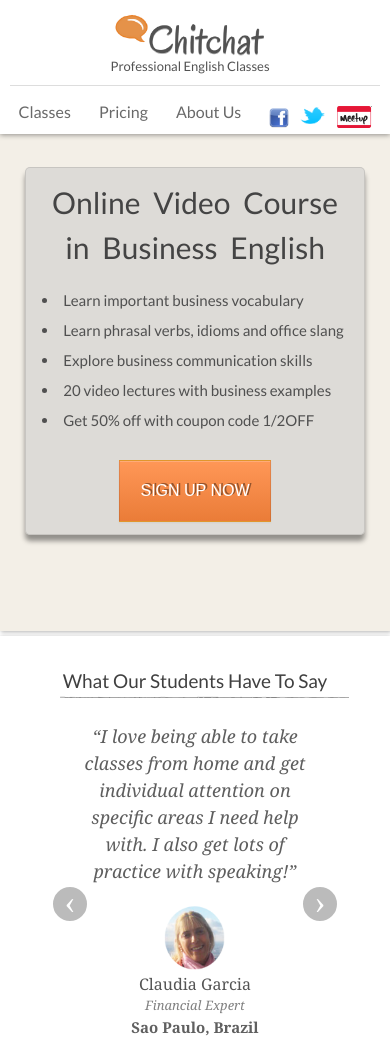
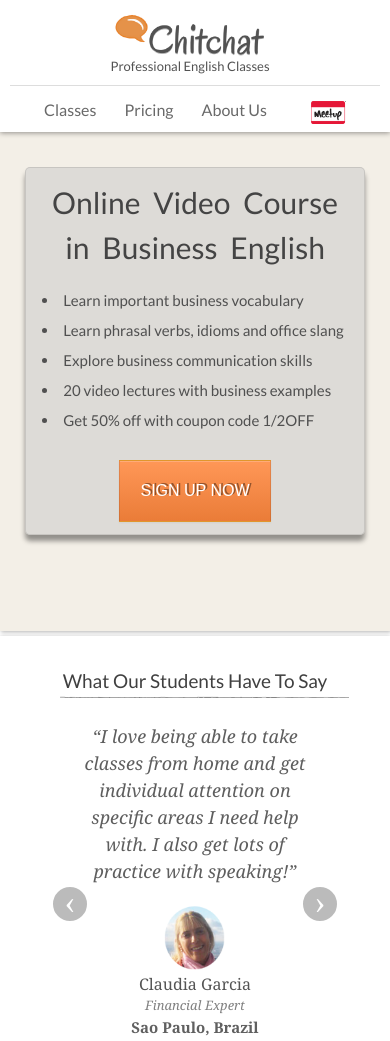
Before and after one commit to moumitasen/chitchat, a website: page public/index.html in a window 390 px wide. Shown: the top 1041 px of the page. Drawn offline with nearby package versions, Linux system fonts and the light colour scheme; a script that the page names is missing; a web font is replaced by a local one.

Commit message:
removing tw and fb

```diff
--- a/public/css/chitchat.css
+++ b/public/css/chitchat.css
@@ -650,10 +650,12 @@ nav ul li a {
 .resources{
 	display:none;
 }
-
+.facebook, .twitter{
+	display: none !important;
+}
 .social_media{
 	position: relative;
-	top: 10px;
+	top: 8px;
 }
 
 .main{
--- a/public/index.html
+++ b/public/index.html
@@ -45,11 +45,11 @@
 
 
 				<li> <a href="https://www.facebook.com/chitchatenglishclasses" target="_blank">
-						<div class="social_media" style="display:inline"> <img src ="images/fb.png" style="width:20px"/></div>
+						<div class="social_media facebook" style="display:inline"> <img src ="images/fb.png" style="width:20px"/></div>
 					</a>
 				</li>
 				<li> <a style="margin-left:8px" href="https://twitter.com/ChitchatClasses" target="_blank">
-						<div class="social_media" style="display:inline"> <img src ="images/twitter.png" style="width:25px"/></div>
+						<div class="social_media twitter" style="display:inline"> <img src ="images/twitter.png" style="width:25px"/></div>
 					</a>
 				</li>
 				<li> <a style="margin-left:8px" href="http://www.meetup.com/ProfessionalEnglishWorkshops" target="_blank">
```
Also changed, not shown: public/classes.html (+2 -2 lines), public/pricing.html (+2 -2 lines).
